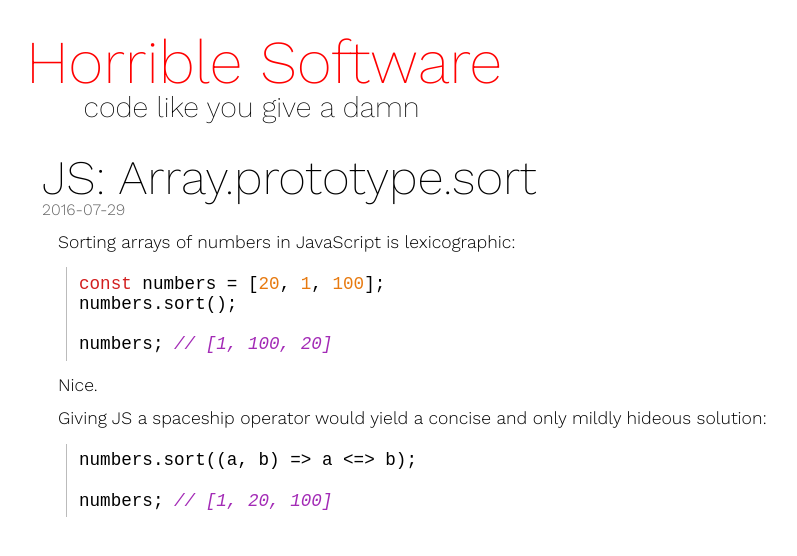
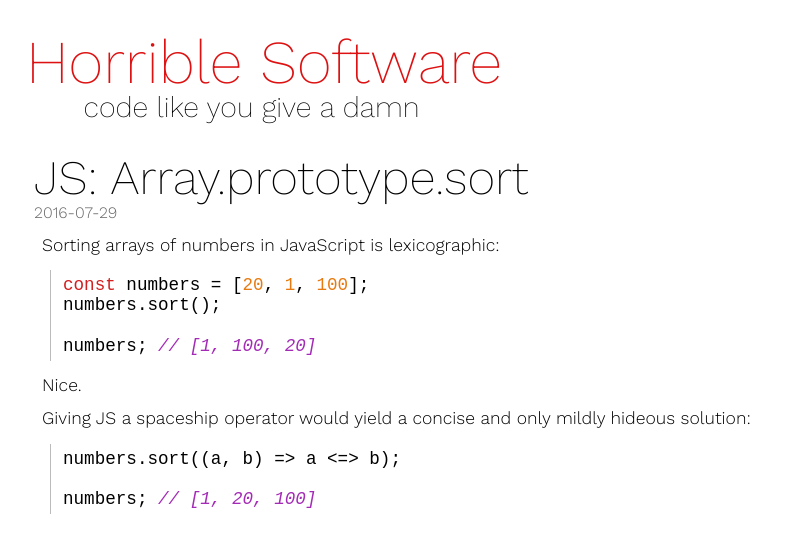
Before and after one commit to LPGhatguy/horriblesoftware.com, a Jekyll site: the page built from index.html, in a window 1280 px wide. Shown: the top 556 px of the page, without its empty margins (150-947 px from the left). Built offline with Jekyll 4.4.1, drawn with Linux system fonts in a browser that asks for light colours; the list of posts is cut into pages by our own code.

Commit message:
Make the site look nicer

```diff
--- a/assets/theme.css
+++ b/assets/theme.css
@@ -81,7 +81,7 @@
 }
 :root {
 	--site-width: 60rem;
-	--color-accent: #f00;
+	--color-accent: #d11;
 	--color-subtle: #bbb;
 }
 [data-component="post-list"] > article:first-of-type {
@@ -103,15 +103,22 @@
 	font-weight: 200;
 }
 [data-component="post"] > .date-posted {
+	display: block;
+	padding-top: 0.2rem;
 	color: #666;
 }
 [data-component="post"] > .content {
-	margin:  0 1rem;
+	margin:  0 0.5rem;
 	margin-top: 1rem;
 }
 [data-component="post"]:first-of-type:last-of-type {
 	padding-top: 0;
 	padding-bottom: 0;
+}
+@media screen and (max-width: 60rem) {
+	[data-component="post"] > h1 {
+		font-size: 2.5rem;
+	}
 }
 [data-component="site-header"] {
 	max-width: 60rem;
@@ -121,7 +128,7 @@
 	padding-left: 1rem;
 }
 [data-component="site-header"] > h1 {
-	color: #f00;
+	color: #d11;
 	color: var(--color-accent);
 	font-size: 3.8rem;
 	font-weight: 200;
@@ -131,11 +138,21 @@
 	margin-left: 2em;
 	font-weight: 200;
 }
+@media screen and (max-width: 60rem) {
+	[data-component="site-header"] {
+		text-align: center;
+	}
+	[data-component="site-header"] > h2 {
+		margin-left: 0;
+	}
+}
 [data-component="site-main"] {
 	max-width: 60rem;
 	max-width: var(--site-width);
 	margin: 0 auto;
-	padding: 0 2rem;
+	padding:  1.5rem;
+	padding-top: 0;
+	word-wrap: break-word;
 }
 [data-component="wysiwyg"] > .highlighter-rouge {
 	overflow-x: auto;
@@ -151,8 +168,8 @@
 	white-space: pre;
 	overflow-x: auto;
 	word-wrap: normal;
-	padding-bottom: 0.4rem;
-	padding-top: 0.4rem;
+	padding-bottom: 0.3rem;
+	padding-top: 0.3rem;
 	line-height: 1.15;
 }
 [data-component="wysiwyg"] > .highlighter-rouge .c {
--- a/css/components/site-main.css
+++ b/css/components/site-main.css
@@ -1,5 +1,9 @@
 [data-component="site-main"] {
 	max-width: var(--site-width);
 	margin: 0 auto;
-	padding: 0 2rem;
+	padding: 1.5rem {
+		top: 0;
+	};
+
+	word-wrap: break-word;
 }
--- a/css/components/wysiwyg-highlight.css
+++ b/css/components/wysiwyg-highlight.css
@@ -13,8 +13,8 @@
 		overflow-x: auto;
 		word-wrap: normal;
 
-		padding-bottom: 0.4rem;
-		padding-top: 0.4rem;
+		padding-bottom: 0.3rem;
+		padding-top: 0.3rem;
 		line-height: 1.15;
 	}
 
--- a/css/theme.css
+++ b/css/theme.css
@@ -1,5 +1,5 @@
 :root {
 	--site-width: 60rem;
-	--color-accent: #f00;
+	--color-accent: #d11;
 	--color-subtle: #bbb;
 }
```
Also changed, not shown: css/components/post.css (+9 -1 lines), css/components/site-header.css (+8 -0 lines).
